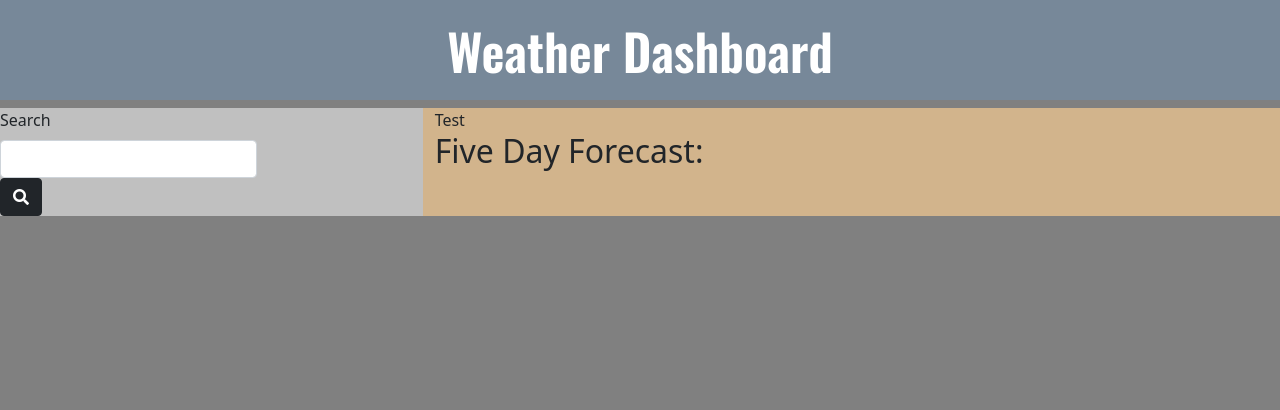
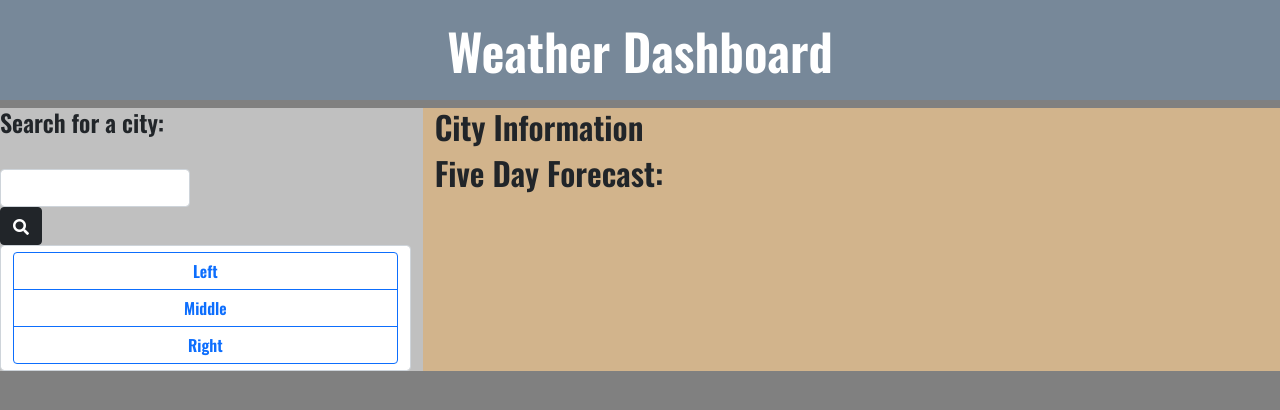
Before and after one commit to Seanmonaghan/weatherApp, a plain HTML site: page index.html in a window 1280 px wide. Drawn offline with nearby package versions, Linux system fonts and the light colour scheme.

Commit message:
set up basic HTML divs and search bar and button list

```diff
--- a/assets/css/styles.css
+++ b/assets/css/styles.css
@@ -13,6 +13,7 @@ header h1 {
 
 body {
     background-color: gray;
+    font-family: 'Oswald', sans-serif;
 }
 
 #citySelector {
--- a/index.html
+++ b/index.html
@@ -7,37 +7,48 @@
     <meta name="viewport" content="width=device-width, initial-scale=1.0">
     <title>Weather Dashboard</title>
     <!-- Links for Bootstrap and Custom CSS -->
-    <link href="https://cdn.jsdelivr.net/npm/bootstrap@5.0.0-beta2/dist/css/bootstrap.min.css" rel="stylesheet" integrity="sha384-BmbxuPwQa2lc/FVzBcNJ7UAyJxM6wuqIj61tLrc4wSX0szH/Ev+nYRRuWlolflfl" crossorigin="anonymous">
+    <link href="https://cdn.jsdelivr.net/npm/bootstrap@5.0.0-beta2/dist/css/bootstrap.min.css" rel="stylesheet"
+        integrity="sha384-BmbxuPwQa2lc/FVzBcNJ7UAyJxM6wuqIj61tLrc4wSX0szH/Ev+nYRRuWlolflfl" crossorigin="anonymous">
     <link rel="stylesheet" href="assets/css/styles.css">
     <!-- Google Fonts -->
     <link rel="preconnect" href="https://fonts.gstatic.com">
-    <link href="https://fonts.googleapis.com/css2?family=Open+Sans:wght@300&family=Oswald:wght@600&display=swap" rel="stylesheet">
+    <link href="https://fonts.googleapis.com/css2?family=Open+Sans:wght@300&family=Oswald:wght@600&display=swap"
+        rel="stylesheet">
     <!-- Font Awesome for icons -->
-    <link rel="stylesheet" href="https://pro.fontawesome.com/releases/v5.10.0/css/all.css" integrity="sha384-AYmEC3Yw5cVb3ZcuHtOA93w35dYTsvhLPVnYs9eStHfGJvOvKxVfELGroGkvsg+p" crossorigin="anonymous"/>
+    <link rel="stylesheet" href="https://pro.fontawesome.com/releases/v5.10.0/css/all.css"
+        integrity="sha384-AYmEC3Yw5cVb3ZcuHtOA93w35dYTsvhLPVnYs9eStHfGJvOvKxVfELGroGkvsg+p" crossorigin="anonymous" />
 </head>
 
 <body>
     <header>
         <h1>Weather Dashboard</h1>
     </header>
-    <main class = "row">
-        <section id = "citySelector" class = "col-sm-4">
+    <main class="row">
+        <section id="citySelector" class="col-sm-4">
             <div class="input-group">
                 <div class="form-outline">
-                    <label class="form-label" for="form1">Search</label> <br>
+                        <h4>Search for a city: </h4>
+                    </label> <br>
                     <input id="search-input" type="search" id="form1" class="form-control" />
                     <button id="search-button" type="button" class="btn btn-dark">
                         <i class="fas fa-search"></i>
-                      </button>
+                    </button>
                 </div>
+            </div>
 
-              </div>
+            <div class="btn-group-vertical form-control mx-auto" role="group" aria-label="Basic outlined example">
+                <button type="button" class="btn btn-outline-primary">Left</button>
+                <button type="button" class="btn btn-outline-primary">Middle</button>
+                <button type="button" class="btn btn-outline-primary">Right</button>
+            </div>
+
         </section>
-        <section id = "weatherDisplay" class = "col-sm-8">
-            <div id = "cityInformation">
-                Test
+        <section id="weatherDisplay" class="col-sm-8">
+            <div id="cityInformation">
+                <h2>City Information</h2>
+
             </div>
-            <div id = "fiveDayForecast">
+            <div id="fiveDayForecast">
                 <h2>Five Day Forecast: </h2>
 
             </div>
```
